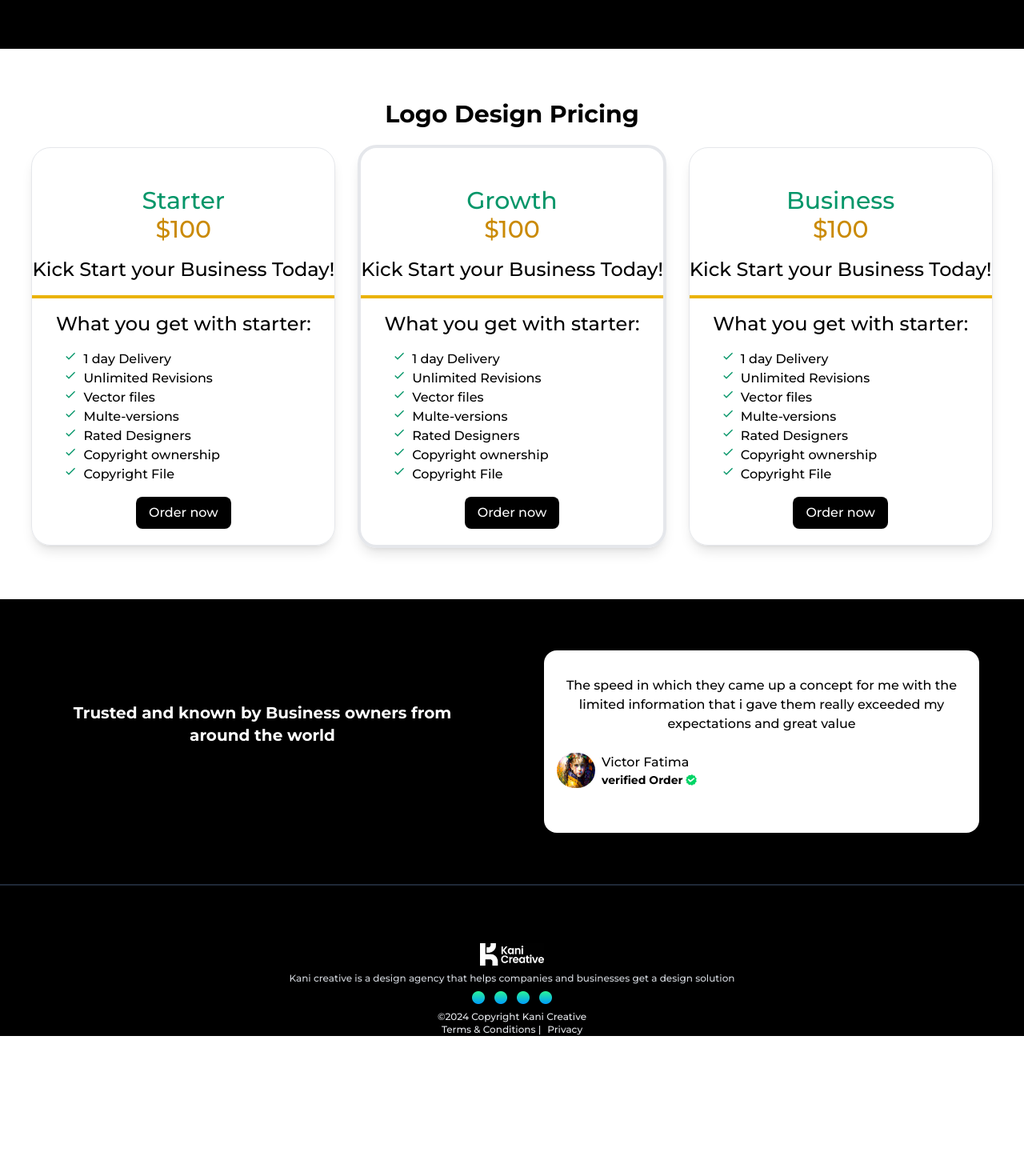
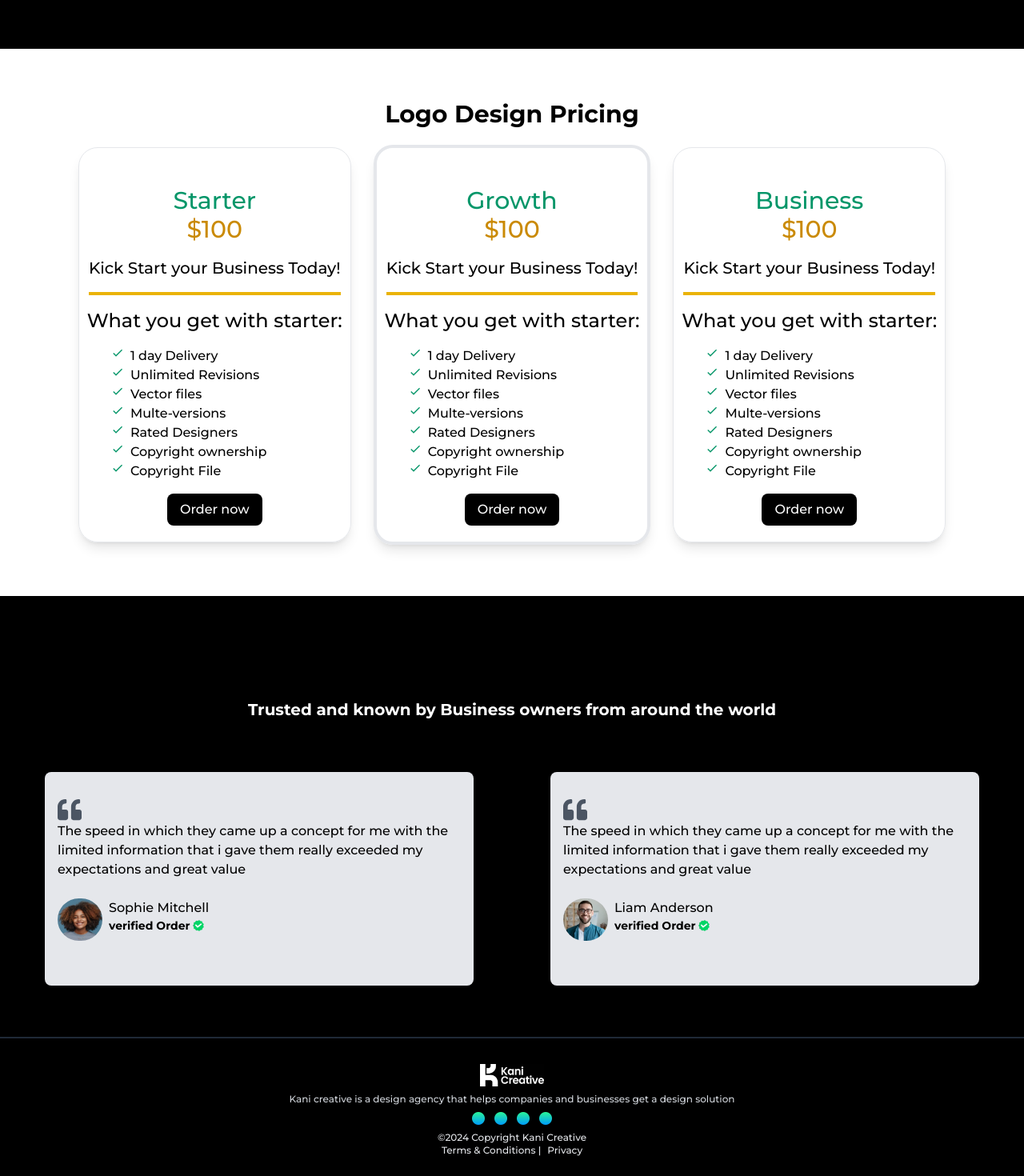
Before and after one commit to patrickashi/kanicreative, a React (Create React App) app: page / in a window 1280 px wide. Shown: the part 392-1862 px from the top of the page at 80% size. Before the commit the page ends 1687 px from the top, so only its background shows below. Built offline with nearby package versions, Linux system fonts and the light colour scheme.

Commit message:
new
add new

```diff
--- a/src/Components/Footer.jsx
+++ b/src/Components/Footer.jsx
@@ -5,7 +5,7 @@ import logo1 from "../assets/logo1.jpg";
 
 const Footer = () => {
     return (
-        <div className="w-full bg-black py-16 pb-0 px-4 text-xl text-white font-Montserrat">
+        <div className="w-full bg-black py-6 px-4 text-xl text-white font-Montserrat">
             <div className="lg:w-[800px] grid mx-auto">
                 <div>
                     <img className="w-20 mx-auto py-2" src={logo1} alt="" />
--- a/src/Components/Navbar.jsx
+++ b/src/Components/Navbar.jsx
@@ -24,7 +24,7 @@ const Navbar = () => {
 
   return (
     <div className='flex w-full font-Montserrat justify-between items-center h-20 px-4 absolute bg-black z-10 text-white'>
-      <div>
+      <div className='2xl:ml-16 xl:ml-16 lg:ml-10'>
         <img className='text-white bg-white w-20 md:ml-3 ' size={20} src={logo1} alt="/" />
       </div>
       <ul className='hidden mobile:hidden 2xl:flex xl:flex lg:flex md:flex gap-4'>
--- a/src/Components/Secthree.jsx
+++ b/src/Components/Secthree.jsx
@@ -3,27 +3,57 @@ import React from "react"
 import chrtmas1 from "../assets/chrtmas1.jpg";
 import verified from "../assets/verified.png";
 import b from "../assets/b.jpg"
+import profile2 from "../assets/profile2.avif";
+import profile1 from "../assets/profile1.webp";
+import { FaQuoteLeft } from "react-icons/fa";
 
 const Secthree = () => {
     return (
         <div className="w-full bg-black text-white py-16 px-4 border-b-2 border-[#1f2937] font-Montserrat">
-            <div className="grid md:grid-cols-2 lg:grid-cols-2 xl:grid-cols-2 2xl:grid-cols-2 ">
-                <div>
+             <div>
                     <h1 className="text-3xl font-bold py-16 px-10 mobile:text-xl text-center">Trusted and known by Business owners from around the world</h1>
-                </div>
+            </div>
 
-                <div className="w-full">
-                    <div className=" bg-white text-black py-8 px-4  rounded-2xl px-16 sm:mx-10 md:mx-10 lg:mx-10 xl:mx-10 2xl:mx-10">
+            <div className="grid gap-4 mobile:gap-4 md:grid-cols-2 lg:grid-cols-2 xl:grid-cols-2 2xl:grid-cols-2 ">
+                    <div className=" bg-gray-200 text-black py-8 px-4  rounded-lg px-16 sm:mx-10 md:mx-10 lg:mx-10 xl:mx-10 2xl:mx-10">
                         {/* card */}
-                        <p className="text-center">
+                        <p>
+                            <FaQuoteLeft className="text-gray-600" size={30}/>
+                        </p>
+                        <p className="">
                             The speed in which they came up a concept for me with the
                             limited information that i gave them really exceeded my expectations
                             and great value
                         </p>
                         <div className="flex py-6 md:justify-center">
-                            <img className="w-12  rounded-full " src={b} alt="" />
+                            <img className="w-14 h-[53px] object-cover rounded-full " src={profile2} alt="" />
                             <div className="px-2">
-                                <p>Victor Fatima</p>
+                                <p>Sophie Mitchell</p>
+                                <div className="flex">
+                                    <p className="pt-0 font-bold text-sm">verified Order </p>
+                                    <img className="w-5 " src={verified} alt="" />
+                                </div>
+
+
+                            </div>
+                        </div>
+                    </div>
+
+                <div className="w-full">
+                    <div className=" bg-gray-200 text-black py-8 px-4  rounded-lg px-16 sm:mx-10 md:mx-10 lg:mx-10 xl:mx-10 2xl:mx-10">
+                        {/* card */}
+                        <p>
+                            <FaQuoteLeft className="text-gray-600" size={30}/>
+                        </p>
+                        <p className="">
+                            The speed in which they came up a concept for me with the
+                            limited information that i gave them really exceeded my expectations
+                            and great value
+                        </p>
+                        <div className="flex py-6 md:justify-center">
+                            <img className="w-14 h-[53px] object-cover rounded-full " src={profile1} alt="" />
+                            <div className="px-2">
+                                <p>Liam Anderson</p>
                                 <div className="flex">
                                     <p className="pt-0 font-bold text-sm">verified Order </p>
                                     <img className="w-5 " src={verified} alt="" />
--- a/src/Components/Sectwo.jsx
+++ b/src/Components/Sectwo.jsx
@@ -13,7 +13,7 @@ const Sectwo = () => {
                         {/* card */}
                         <p className="text-center text-bold text-3xl text-[#059669]">Starter</p>
                         <p className="text-center text-bold text-3xl text-[#ca8a04]">$100</p>
-                        <p className="border-b-4 py-4 border-yellow-500 text-center text-bold text-2xl md:text-xl">Kick Start your Business Today!</p>
+                        <p className="border-b-4 py-4 border-yellow-500 text-center text-bold text-xl mx-3 md:text-xl">Kick Start your Business Today!</p>
                         <p className="py-4 text-center text-2xl">What you get with starter:</p>
                         <ul className="px-10 text-center">
                             <div className="flex gap-2 ">
@@ -68,7 +68,7 @@ const Sectwo = () => {
                         {/* card */}
                         <p className="text-center text-bold text-3xl text-[#059669]">Growth</p>
                         <p className="text-center text-bold text-3xl text-[#ca8a04]">$100</p>
-                        <p className="border-b-4 py-4 border-yellow-500 text-center text-bold text-2xl md:text-xl">Kick Start your Business Today!</p>
+                        <p className="border-b-4 py-4 border-yellow-500 text-center text-bold text-xl mx-3 md:text-xl">Kick Start your Business Today!</p>
                         <p className="py-4 text-center text-2xl">What you get with starter:</p>
                         <ul className="px-10 text-center">
                         <div className="flex gap-2">
@@ -124,7 +124,7 @@ const Sectwo = () => {
                         {/* card */}
                         <p className="text-center text-bold text-3xl text-[#059669]">Business</p>
                         <p className="text-center text-bold text-3xl text-[#ca8a04]">$100</p>
-                        <p className="border-b-4 py-4 border-yellow-500 text-center text-bold text-2xl md:text-xl">Kick Start your Business Today!</p>
+                        <p className="border-b-4 py-4 border-yellow-500 text-center text-bold text-xl mx-3 md:text-xl">Kick Start your Business Today!</p>
                         <p className="py-4 text-center text-2xl">What you get with starter:</p>
                         <ul className="px-10 text-center">
                         <div className="flex gap-2">
```
Also changed, not shown: src/assets/profile1.webp (added), src/assets/profile2.avif (added).
